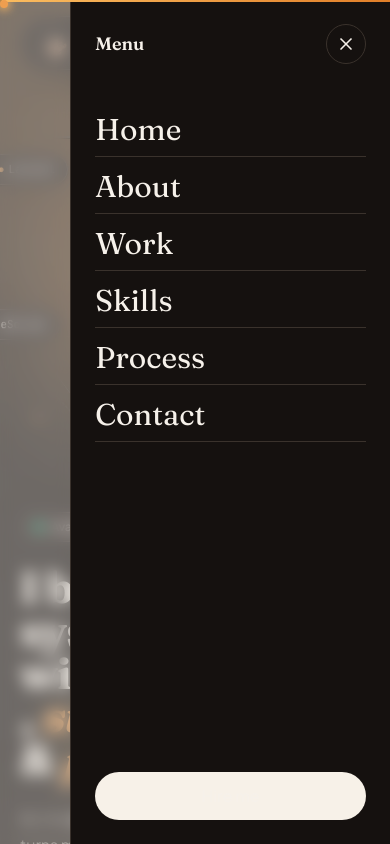
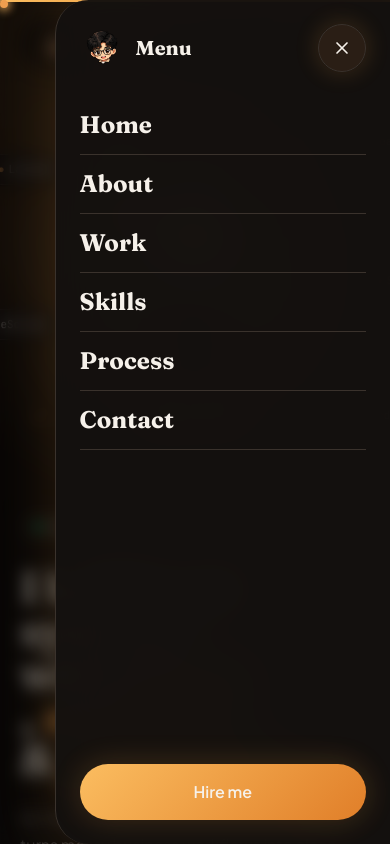
Before and after one commit to dyanyer/portfolio, a React (Vite) app: page / in a window 390 px wide. Both pictures are taken after a click on the button 331 px from the left and 43 px from the top of the page. Shown: the top 844 px of the page. Built offline with nearby package versions, Linux system fonts and the light colour scheme.

Commit message:
fix: navbar for mobile view hire me button not being seen

```diff
--- a/src/components/layout/Navbar.tsx
+++ b/src/components/layout/Navbar.tsx
@@ -94,57 +94,76 @@ export const Navbar = () => {
 
       <AnimatePresence>
         {open && (
+          <>
             <motion.div
-            className="fixed inset-0 z-[60] lg:hidden"
+              key="overlay"
+              className="fixed inset-0 z-[60] lg:hidden bg-black/60 backdrop-blur-sm"
               initial={{ opacity: 0 }}
               animate={{ opacity: 1 }}
               exit={{ opacity: 0 }}
-          >
-            <div
-              className="absolute inset-0 bg-foreground/40 backdrop-blur-sm"
+              transition={{ duration: 0.2 }}
               onClick={() => setOpen(false)}
             />
-            <motion.div
+
+            <motion.aside
+              key="drawer"
+              className="fixed right-0 top-0 z-[70] lg:hidden flex h-dvh w-[86vw] max-w-[420px] flex-col overflow-hidden rounded-l-3xl border-l border-tan/20 bg-background/95 shadow-[0_0_60px_rgba(245,158,66,0.15)] backdrop-blur-xl"
               initial={{ x: "100%" }}
               animate={{ x: 0 }}
               exit={{ x: "100%" }}
-              transition={{ type: "spring", damping: 28, stiffness: 260 }}
-              className="absolute right-0 top-0 h-full w-[82%] max-w-sm bg-background border-l border-border p-6 flex flex-col"
+              transition={{ type: "spring", damping: 30, stiffness: 280 }}
             >
-              <div className="flex items-center justify-between mb-10">
-                <span className="font-display text-lg font-semibold">Menu</span>
+              <div
+                className="flex items-center justify-between px-6 pb-4"
+                style={{ paddingTop: "max(1.5rem, env(safe-area-inset-top))" }}
+              >
+                <div className="flex items-center gap-3">
+                  <img
+                    src={chibiLogo}
+                    alt="John Rey"
+                    className="h-11 w-11 shrink-0 object-contain"
+                  />
+                  <span className="font-display text-xl font-bold text-foreground">Menu</span>
+                </div>
                 <button
                   onClick={() => setOpen(false)}
-                  aria-label="Close"
-                  className="h-10 w-10 inline-flex items-center justify-center rounded-full border border-border"
+                  aria-label="Close menu"
+                  className="inline-flex h-12 w-12 items-center justify-center rounded-full border border-tan/40 bg-tan/10 text-foreground shadow-[0_0_24px_rgba(245,158,66,0.2)] transition hover:bg-tan/20"
                 >
                   <X className="h-5 w-5" />
                 </button>
               </div>
-              <nav className="flex flex-col gap-1">
+
+              <nav className="mt-2 flex-1 overflow-y-auto px-6">
                 {links.map((l, i) => (
                   <motion.a
                     key={l.href}
                     href={l.href}
                     onClick={() => setOpen(false)}
-                    initial={{ x: 20, opacity: 0 }}
+                    initial={{ x: 24, opacity: 0 }}
                     animate={{ x: 0, opacity: 1 }}
-                    transition={{ delay: 0.05 + i * 0.05 }}
-                    className="font-display text-3xl py-2 border-b border-border/60 hover:text-tan transition-colors"
+                    transition={{ delay: 0.06 + i * 0.04, duration: 0.3, ease: "easeOut" }}
+                    className="block border-b border-border/70 py-3.5 font-display text-2xl font-bold leading-tight text-foreground transition-colors hover:text-tan active:scale-[0.98] sm:text-3xl"
                   >
                     {l.label}
                   </motion.a>
                 ))}
               </nav>
+
+              <div
+                className="px-6 pt-6"
+                style={{ paddingBottom: "max(1.5rem, env(safe-area-inset-bottom))" }}
+              >
                 <a
                   href="#contact"
                   onClick={() => setOpen(false)}
-                className="mt-auto inline-flex items-center justify-center rounded-full bg-primary px-5 py-3 text-primary-foreground font-medium"
+                  className="flex w-full items-center justify-center rounded-full bg-tan-gradient px-6 py-4 text-base font-semibold text-[#1a120d] shadow-[0_0_30px_rgba(245,158,66,0.2)] transition hover:-translate-y-0.5"
                 >
                   Hire me
                 </a>
-            </motion.div>
-          </motion.div>
+              </div>
+            </motion.aside>
+          </>
         )}
       </AnimatePresence>
     </>
--- a/src/data/portfolio.ts
+++ b/src/data/portfolio.ts
@@ -95,9 +95,9 @@ export type ContactLink = {
 export const personalInfo = {
   name: "John Rey Rebusquillo",
   role: "Full-Stack Web Developer",
-  email: "your-email@example.com",
-  github: "https://github.com/yourusername",
-  linkedin: "https://linkedin.com/in/yourusername",
+  email: "rebusquillojohnrey@gmail.com",
+  github: "https://github.com/dyanyer",
+  linkedin: "https://linkedin.com/in/dyanyer",
   resume: "/resume.pdf",
 };
 
```
Lines whose indentation alone changed are shown as unchanged.
